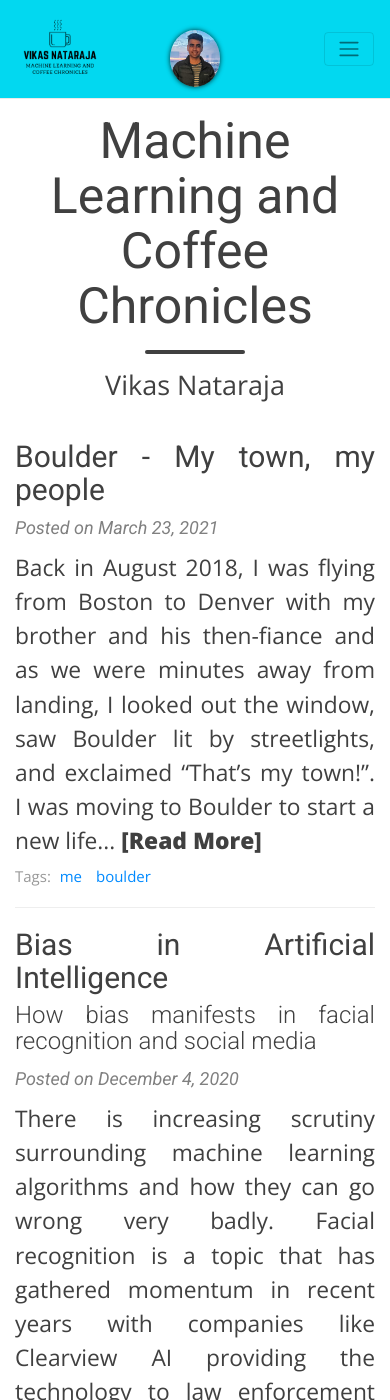
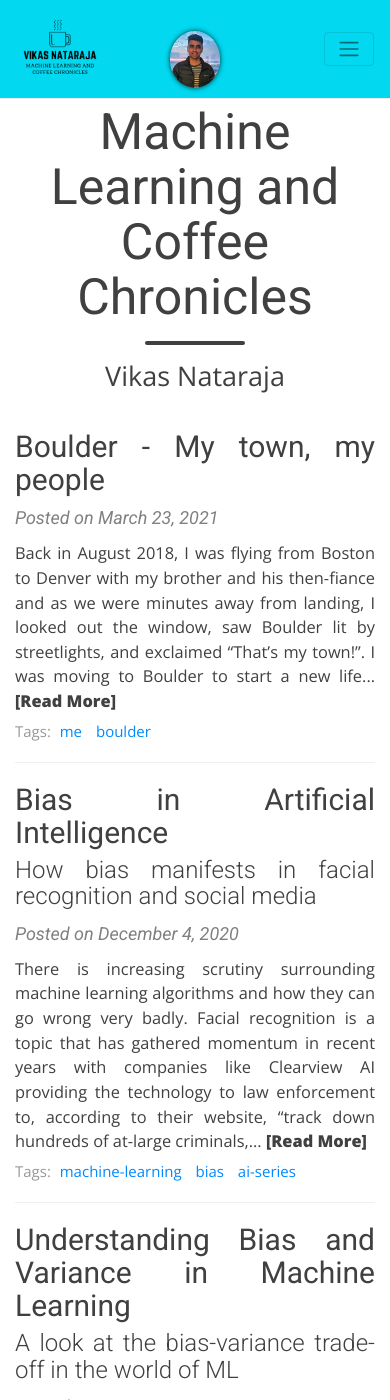
Before and after one commit to vikasnataraja/vikasnataraja.github.io, a Jekyll site: the page built from index.html, in a window 390 px wide and 1400 px high. Built offline with Jekyll 4.4.1, drawn with Linux system fonts in a browser that asks for light colours; nearby versions of some CDN libraries; the list of posts is cut into pages by our own code.

Commit message:
change font size and img height for mobile

```diff
--- a/assets/css/main.css
+++ b/assets/css/main.css
@@ -75,6 +75,16 @@ hr.small {
 .main-content {
   padding-top: 5rem;
 }
+
+@media (max-width: 767px) {
+  body {
+    font-size: 1.025rem;
+  }
+  img {
+    height: 100%;
+  }
+}
+
 @media (min-width: 768px) {
   .main-content {
     padding-top: 8.125rem;
```
